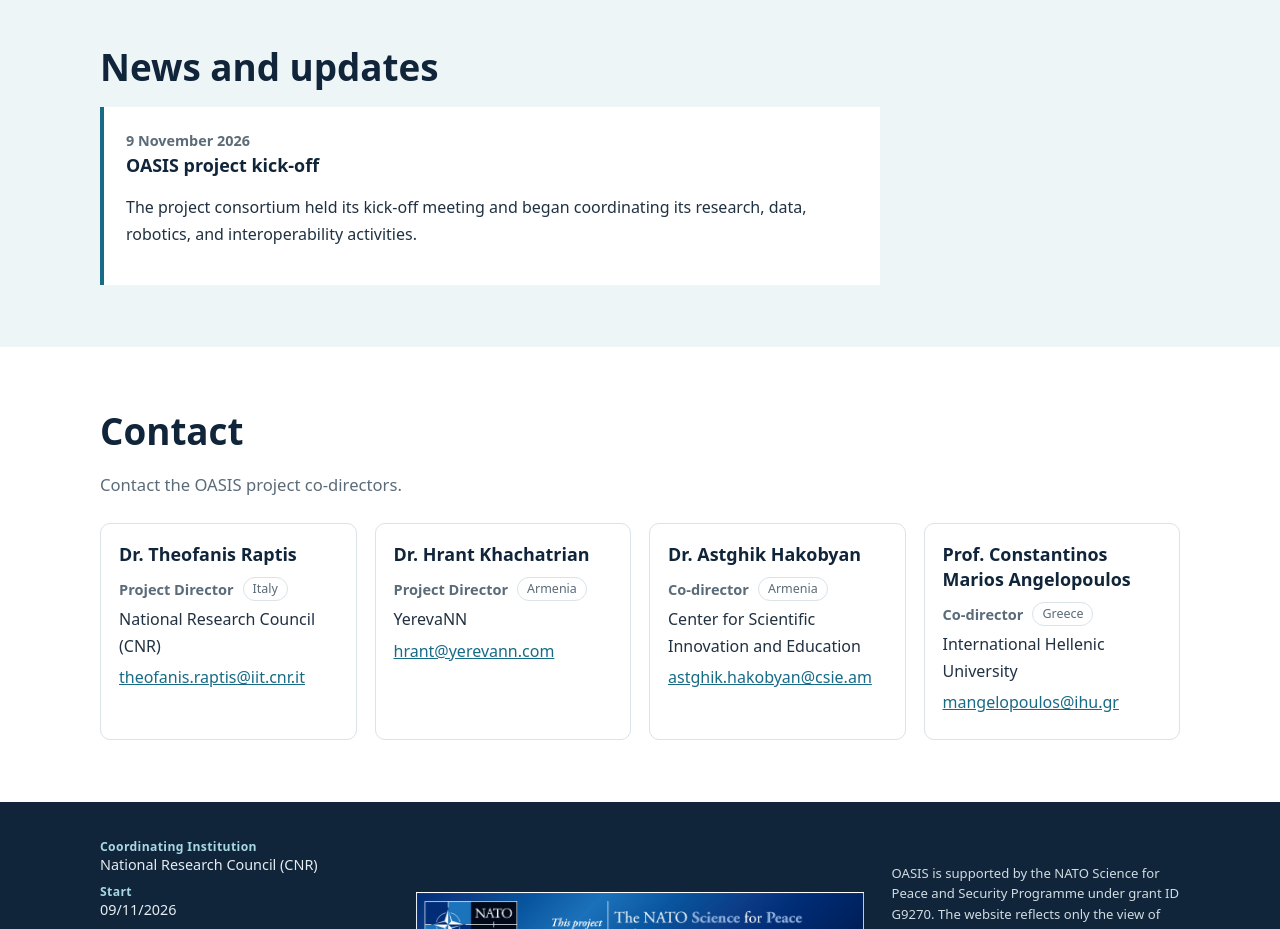
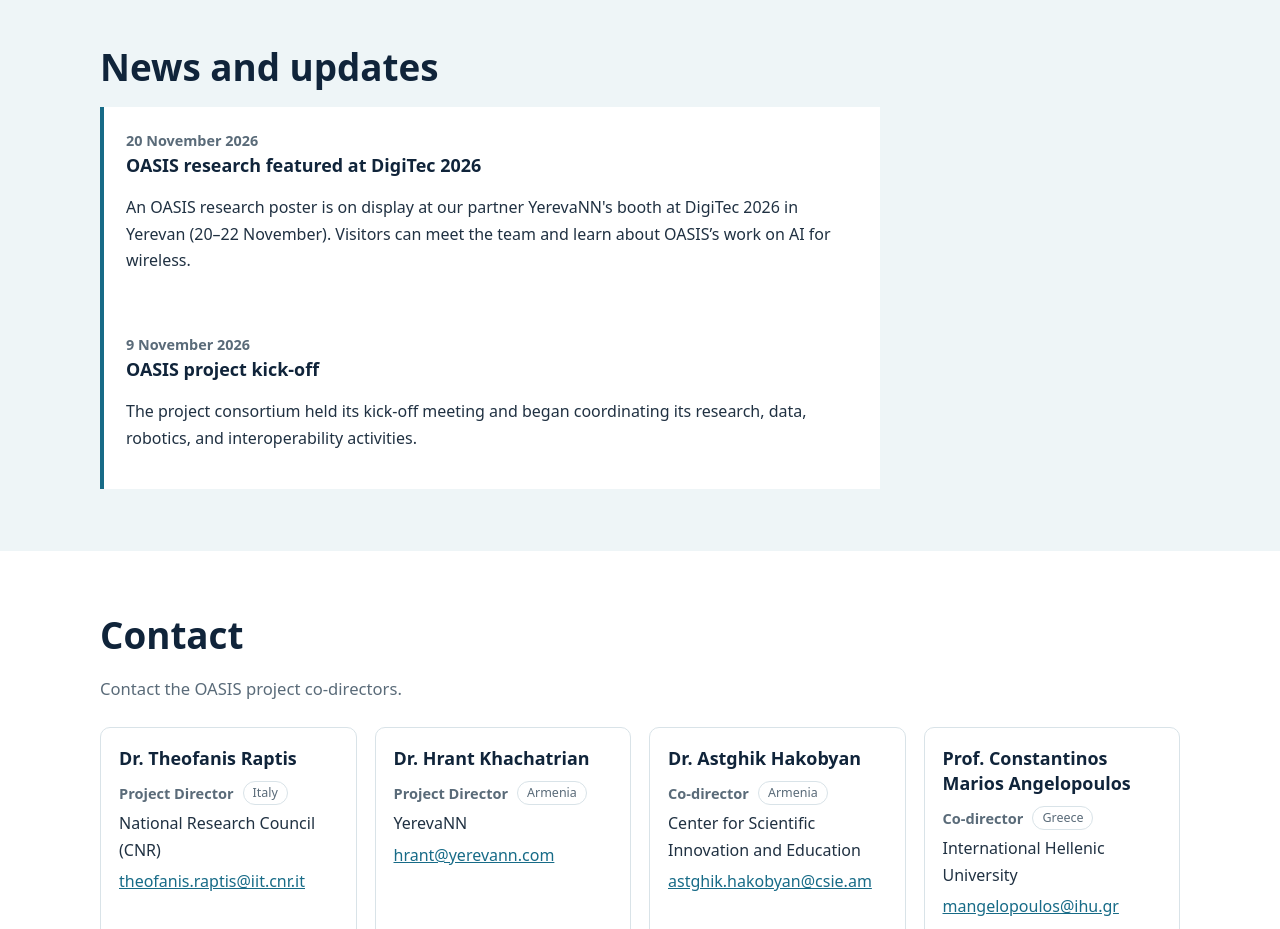
Before and after one commit to nato-sps-oasis/nato-sps-oasis.github.io, a plain HTML site: page index.html in a window 1280 px wide. Shown: the part 1900-2829 px from the top of the page. Drawn offline with Linux system fonts and the light colour scheme.

Commit message:
Update index.html

```diff
--- a/index.html
+++ b/index.html
@@ -434,6 +434,11 @@
       <div class="wrap">
         <h2>News and updates</h2>
         <article class="news-item">
+          <div class="date">20 November 2026</div>
+          <h3>OASIS research featured at DigiTec 2026</h3>
+          <p>An OASIS research poster is on display at our partner YerevaNN's booth at DigiTec 2026 in Yerevan (20–22 November). Visitors can meet the team and learn about OASIS’s work on AI for wireless.</p>
+        </article>
+        <article class="news-item">
           <div class="date">9 November 2026</div>
           <h3>OASIS project kick-off</h3>
           <p>The project consortium held its kick-off meeting and began coordinating its research, data, robotics, and interoperability activities.</p>
```
